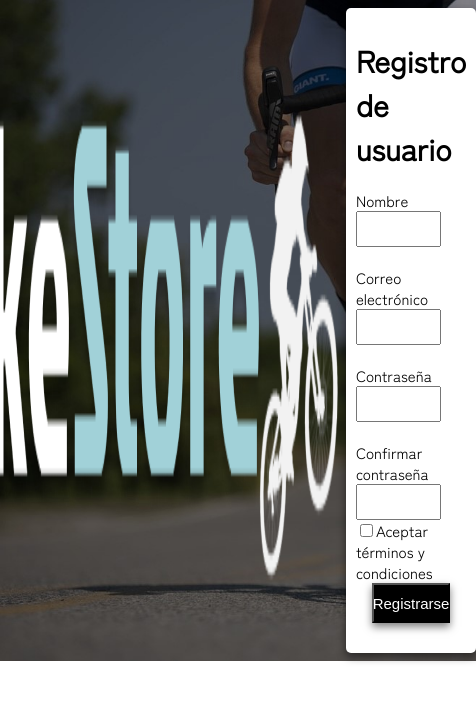
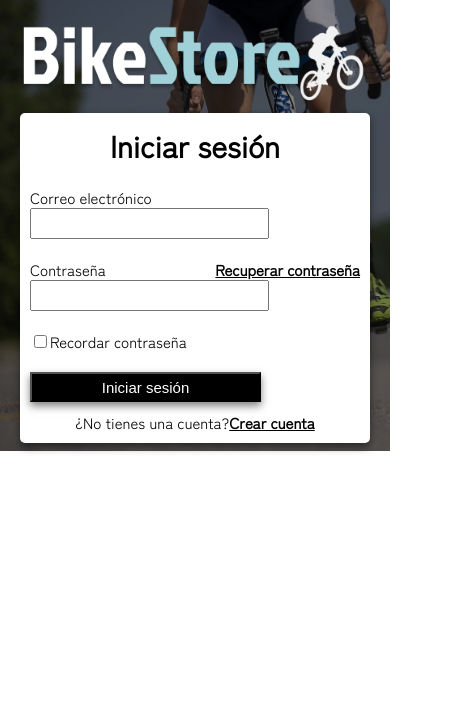
Before and after one commit to SebastianRodP/BikeStorePAGE, a React (Vite) app in the folder Frontend/: page / in a window 390 px wide. Shown: the top 702 px of the page, 476 px wide, since content can reach past the window. Built offline with nearby package versions, Linux system fonts and the light colour scheme.

Commit message:
ya esta el inicio y el registro de usuarios con validaciones de datos
no bd

```diff
--- a/Frontend/src/App.jsx
+++ b/Frontend/src/App.jsx
@@ -1,5 +1,5 @@
 import { useState } from 'react';
-import Registrouser from "../src/Components/Registro_user/register";
+import Iniciosesion from "../src/Components/Inicio_sesion/inicio-sesion";
 
 
 function App() {
@@ -7,7 +7,7 @@ function App() {
 
   return (
     <>
-      <Registrouser />
+      <Iniciosesion />
     </>
   );
 }
--- a/Frontend/src/Components/Inicio_sesion/inicio-sesion.jsx
+++ b/Frontend/src/Components/Inicio_sesion/inicio-sesion.jsx
@@ -1,50 +1,77 @@
-import React from 'react';
+import React, { useState } from 'react';
 import "./inisesion.css";
 import logo from "../../assets/img/imgInicioRegistro/logo.png";
 
 function MyLoginPage() {
+    const [correo, setCorreo] = useState('');
+    const [password, setPassword] = useState('');
+    const [errores, setErrores] = useState({}); // Almacena los mensajes de error
+
+    const validarFormulario = () => {
+        let erroresTemp = {};
+        let esFormularioValido = true;
+
+        // Validación de correo
+        if (!correo) {
+            erroresTemp.correo = "El campo correo es obligatorio.";
+            esFormularioValido = false;
+        } else if (!/^[\w-]+(\.[\w-]+)*@([\w-]+\.)+[a-zA-Z]{2,7}$/.test(correo)) {
+            erroresTemp.correo = "El correo electrónico no es válido.";
+            esFormularioValido = false;
+        }
+
+        // Validación de contraseña
+        if (!password) {
+            erroresTemp.password = "El campo contraseña es obligatorio.";
+            esFormularioValido = false;
+        }
+
+        setErrores(erroresTemp);
+        return esFormularioValido;
+    };
+
+    const handleSubmit = async (e) => {
+        e.preventDefault();
+
+        if (!validarFormulario()) {
+            return;
+        }
+
+        // Lógica para enviar los datos...
+    };
+
     return (
-        <html lang="en">
-            <head>
-                <meta charset="utf-8" />
-                <meta name="author" content="Kodinger" />
-                <meta name="viewport" content="width=device-width,initial-scale=1" />
-                <title>Inicio de sesión</title>
-
-            </head>
         <div className='todo'>
-                <body className="inicio de sesion">
             <img className='logo' src={logo} alt="logo "></img>
 
             <div className='formulario'>
-                    <h1 className='tit'>Iniciar sesion</h1>
+                <h1 className='tit'>Iniciar sesión</h1>
                 <div className='correo'>
-                            <div>Correo electronico</div>
-                            <input className='inpus' type="text" />
+                    <div>Correo electrónico</div>
+                    <input className='inpus' type="email" value={correo} onChange={(e) => setCorreo(e.target.value)} />
+                    {errores.correo && <p className="error">{errores.correo}</p>}
                 </div>
                 <div className='contraseña'>
                     <div className='contras'>
                         <div>Contraseña</div>
                         <a className='n' href=''>Recuperar contraseña</a>
                     </div>
-                            <input className='inpus' type="password" />
+                    <input className='inpus' type="password" value={password} onChange={(e) => setPassword(e.target.value)} />
+                    {errores.password && <p className="error">{errores.password}</p>}
                 </div>
                 <div className='reccontra'>
                     <input type="checkbox" />
                     <div> Recordar contraseña</div>
                 </div>
                 <div className='btnc'>
-                            <button className='boton'> Iniciar sesion </button>
+                    <button className='boton' onClick={handleSubmit}> Iniciar sesión </button>
                 </div>
                 <div className='crearc'>
                     <div>¿No tienes una cuenta?</div>
-                            <div > <a className='n' href="../registro_user/register.jsx">Crear cuenta </a></div>
+                    <div><a className='n' href="../registro_user/register.jsx">Crear cuenta</a></div>
                 </div>
             </div>
-
-                </body>
         </div>
-        </html>
     );
 }
 
--- a/Frontend/src/Components/Inicio_sesion/inisesion.css
+++ b/Frontend/src/Components/Inicio_sesion/inisesion.css
@@ -11,36 +11,44 @@ display: flex;
 flex-direction: column;
 font-family: "Zen Kaku Gothic New", sans-serif;
 font-style: normal;
-
+align-items: center;
 }
 .tit{
+	margin-top: 0px;
 	display: flex;
 	justify-content: center;
 }
 .formulario{
 	background-color: white;
 	padding: 30px;
+	max-width: 350px;
 	font-size: 15px;
 	border-radius: 5px;
-	box-shadow: 0 4px 8px rgba(0, 0, 0, 0.5)
+	box-shadow: 0 4px 8px rgba(0, 0, 0, 0.5);
+	display: flex;
+	flex-direction: column;
 }
 
 .todo{
 	display: flex;
+	flex-direction: column;
 	justify-content: center;
 }
 .correo{
-	margin-bottom: 20px;
+	margin-bottom:20px;
 }
 .logo{
-	display: flex;
-	justify-content: center;
+	height: auto;
+	width: 350px;
 }
 .contraseña{
 	margin-bottom: 20px;
 	display: flex;
 	justify-content: center;
 	flex-direction: column;
+}
+.nombre{
+	margin-bottom: 20px;
 }
 .contras{
 	display: flex;
@@ -54,9 +62,7 @@ font-style: normal;
 	margin-bottom: 20px;
 }
 .btnc{
-	margin-bottom: 20px;
-	display: flex;
-	justify-content: center;
+	margin-bottom: 0px;
 }
 .crearc{
 	display: flex;
@@ -64,13 +70,13 @@ font-style: normal;
 	justify-content: center;
 }
 .inpus{
-	height: 30px;
-	width: 400px;
+	height: 25px;
+	width: 320px;
 
 }
 .boton{
-	height: 40px;
-	width: 400px;
+	height: 30px;
+	width: 320px;
 	background-color: black;
 	color: white;
 	display: flex;
@@ -79,8 +85,43 @@ font-style: normal;
 	font-size: 15px;
 	box-shadow: 0 4px 8px rgba(0, 0, 0, 0.5);
 	cursor: pointer;
+	margin-bottom: 10px;
 }
 .n{
 	color: black;
 	font-weight: bold;
 }
+
+@media screen and (max-width: 768px) {
+    .formulario {
+        padding: 20px;
+    }
+}
+
+@media screen and (max-width: 576px) {
+    .formulario {
+        padding: 10px;
+    }
+    .inpus, .boton {
+        width: 70%;
+        max-width: none;
+		display: flex;
+		justify-content: center;
+    }
+}
+
+.error {
+    color: red;
+    font-size: 0.8rem;
+    margin-top: 5px;
+	max-width: 230px;
+	max-height: 10px;
+
+}
+.aceptarc{
+	margin-bottom: 20px;
+}
+.cuenta{
+	display: flex;
+	justify-content: center;
+}
--- a/Frontend/src/Components/Registro_user/register.jsx
+++ b/Frontend/src/Components/Registro_user/register.jsx
@@ -2,13 +2,14 @@ import React, { useState } from 'react';
 import "./registro.css";
 import logo from "../../assets/img/imgInicioRegistro/logo.png";
 
+// esa vaina de los mensajes de error
 function MyLoginPage() {
     const [nombre, setNombre] = useState('');
     const [correo, setCorreo] = useState('');
     const [password, setPassword] = useState('');
     const [confirmPassword, setConfirmPassword] = useState('');
     const [aceptaTerminos, setAceptaTerminos] = useState(false);
-    const [errores, setErrores] = useState({}); // Almacena los mensajes de error
+    const [errores, setErrores] = useState({});
 
     const validarFormulario = () => {
         let erroresTemp = {};
@@ -20,9 +21,11 @@ function MyLoginPage() {
             esFormularioValido = false;
         }
 
-        // Validación de correo
         if (!correo) {
             erroresTemp.correo = "El campo correo es obligatorio.";
+            esFormularioValido = false;
+        } else if (!/^[\w-]+(\.[\w-]+)*@([\w-]+\.)+[a-zA-Z]{2,7}$/.test(correo)) {
+            erroresTemp.correo = "El correo electrónico no es válido.";
             esFormularioValido = false;
         }
 
@@ -62,6 +65,7 @@ function MyLoginPage() {
         <div className='todo'>
             <img className='logo' src={logo} alt="logo"></img>
             <div className='formulario'>
+
                 <h1 className='tit'>Registro de usuario</h1>
                 <div className='nombre'>
                     <div>Nombre</div>
@@ -86,7 +90,7 @@ function MyLoginPage() {
                 <div className='aceptarc'>
                     <div>
                         <input type="checkbox" checked={aceptaTerminos} onChange={(e) => setAceptaTerminos(e.target.checked)} />
-                        Aceptar términos y condiciones
+                        Aceptar <a href="">términos y condiciones</a>
                     </div>
                     {errores.aceptaTerminos && <p className="error">{errores.aceptaTerminos}</p>}
                 </div>
--- a/Frontend/src/Components/Registro_user/registro.css
+++ b/Frontend/src/Components/Registro_user/registro.css
@@ -11,31 +11,35 @@ display: flex;
 flex-direction: column;
 font-family: "Zen Kaku Gothic New", sans-serif;
 font-style: normal;
-
+align-items: center;
 }
 .tit{
+	margin-top: 0px;
 	display: flex;
 	justify-content: center;
 }
 .formulario{
 	background-color: white;
 	padding: 30px;
+	max-width: 350px;
 	font-size: 15px;
 	border-radius: 5px;
-	box-shadow: 0 4px 8px rgba(0, 0, 0, 0.5)
+	box-shadow: 0 4px 8px rgba(0, 0, 0, 0.5);
+	display: flex;
+	flex-direction: column;
 }
 
 .todo{
 	display: flex;
+	flex-direction: column;
 	justify-content: center;
-
 }
 .correo{
-	margin-bottom: 20px;
+	margin-bottom:20px;
 }
 .logo{
-	display: flex;
-	justify-content: center;
+	height: auto;
+	width: 350px;
 }
 .contraseña{
 	margin-bottom: 20px;
@@ -58,9 +62,7 @@ font-style: normal;
 	margin-bottom: 20px;
 }
 .btnc{
-	margin-bottom: 20px;
-	display: flex;
-	justify-content: center;
+	margin-bottom: 0px;
 }
 .crearc{
 	display: flex;
@@ -68,13 +70,13 @@ font-style: normal;
 	justify-content: center;
 }
 .inpus{
-	height: 30px;
-	width: 400px;
+	height: 25px;
+	width: 320px;
 
 }
 .boton{
-	height: 40px;
-	width: 400px;
+	height: 30px;
+	width: 320px;
 	background-color: black;
 	color: white;
 	display: flex;
@@ -115,4 +117,14 @@ font-style: normal;
     color: red;
     font-size: 0.8rem;
     margin-top: 5px;
+	max-width: 230px;
+	max-height: 10px;
+
 }
+.aceptarc{
+	margin-bottom: 20px;
+}
+.cuenta{
+	display: flex;
+	justify-content: center;
+}
```
Also changed, not shown: Frontend/src/Components/Inicio_sesion/lesiones-en-bicicleta oscura.jpg (deleted), Frontend/src/Components/lesiones-en-bicicleta oscura.jpg (deleted). Lines whose indentation alone changed are shown as unchanged.
